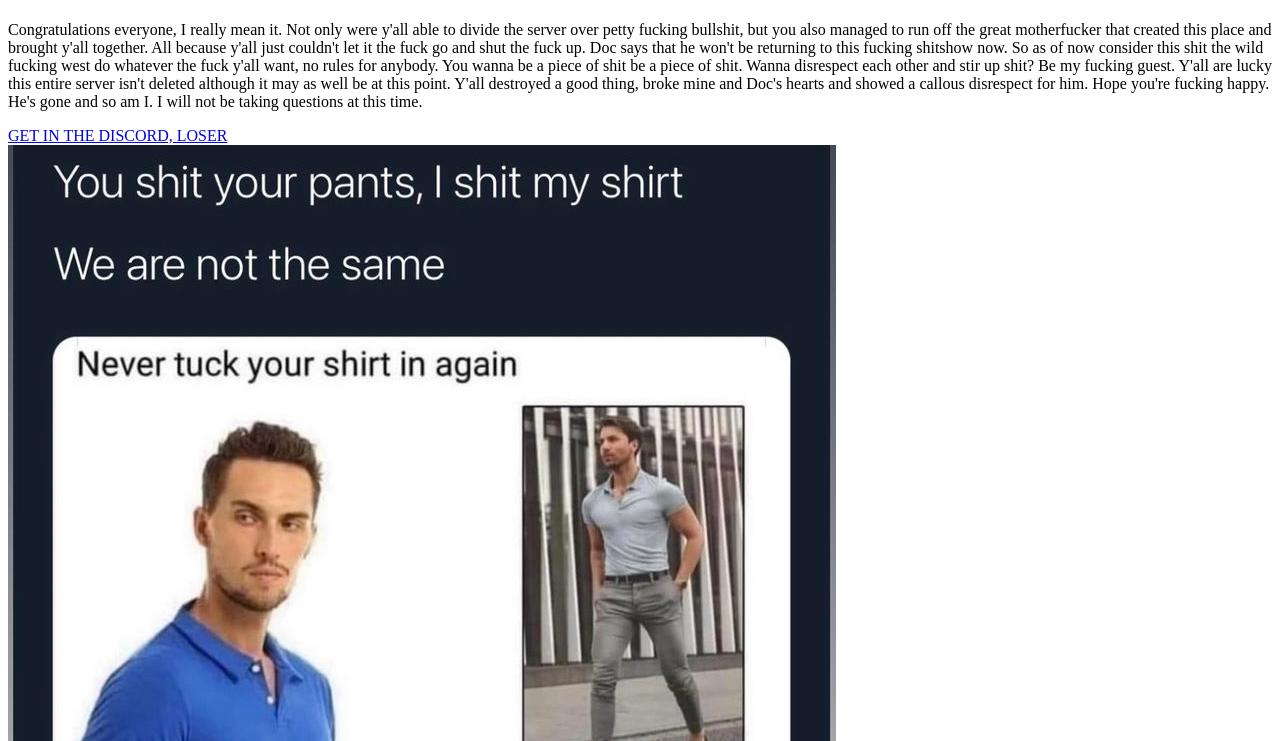
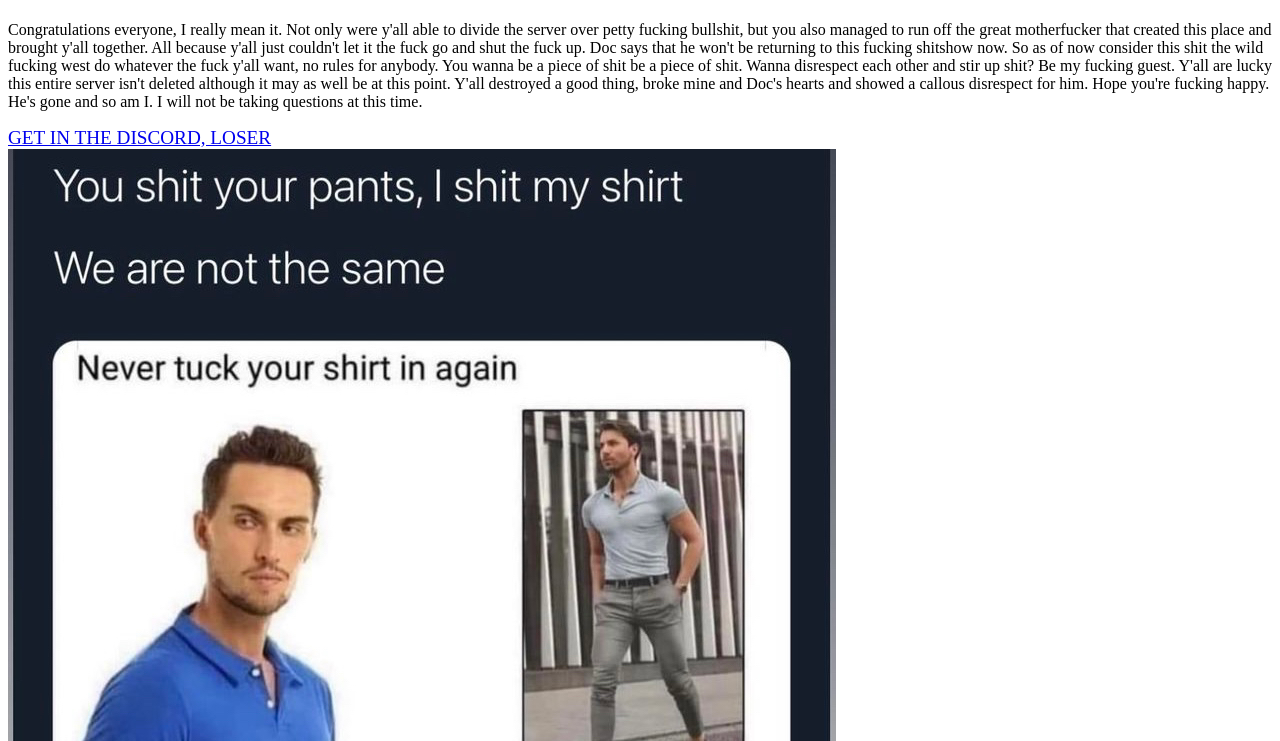
Before and after one commit to porkandbeans/group-website, a plain HTML site: page index.html in a window 1280 px wide. Shown: the part 59-800 px from the top of the page. Drawn offline with Linux system fonts and the light colour scheme.

Commit message:
why I gotta explain anything to you, computer?

```diff
--- a/index.html
+++ b/index.html
@@ -9,7 +9,7 @@
 <body>
     <h1>7 days free!</h1>
     <p>Congratulations everyone, I really mean it. Not only were y'all able to divide the server over petty fucking bullshit, but you also managed to run off the great motherfucker that created this place and brought y'all together. All because y'all just couldn't let it the fuck go and shut the fuck up. Doc says that he won't be returning to this fucking shitshow now. So as of now consider this shit the wild fucking west do whatever the fuck y'all want, no rules for anybody. You wanna be a piece of shit be a piece of shit. Wanna disrespect each other and stir up shit? Be my fucking guest. Y'all are lucky this entire server isn't deleted although it may as well be at this point. Y'all destroyed a good thing, broke mine and Doc's hearts and showed a callous disrespect for him. Hope you're fucking happy. He's gone and so am I. I will not be taking questions at this time.</p>
-    <a href="https://discord.gg/TkwGyEcH9G">GET IN THE DISCORD, LOSER</a><br>
+    <a style="font-size: larger" href="https://discord.gg/TkwGyEcH9G">GET IN THE DISCORD, LOSER</a><br>
     <img src="babyshirt.jpeg"></img>
 </body>
 </html>
```
